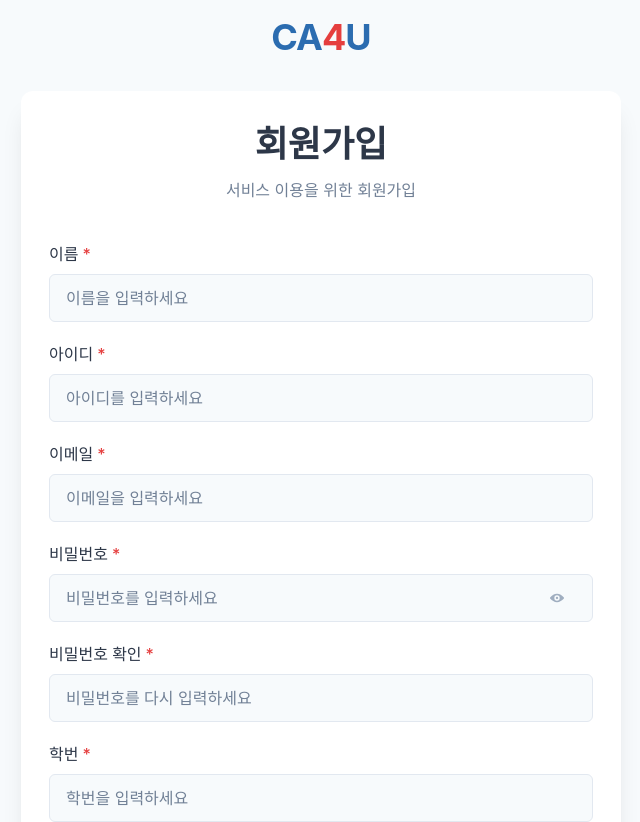
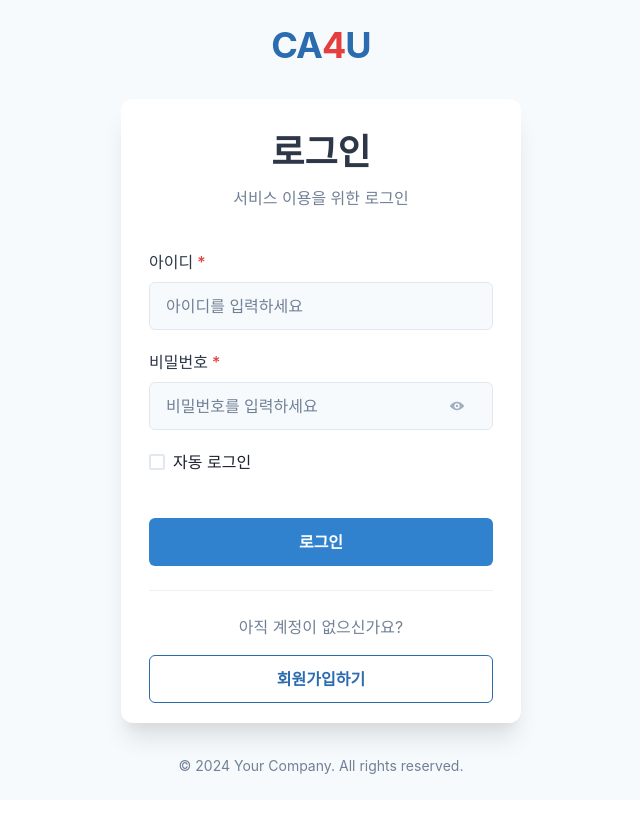
Before and after one commit to CA4U-org/CA4U-Front, a React (Create React App) app: page / in a window 1280 px wide. Shown: the top 822 px of the page, without its empty margins (319-959 px from the left). After the commit the page ends 800 px from the top, so only its background shows below. Built offline with nearby package versions, Linux system fonts and the light colour scheme.

Commit message:
2024-11-02 login form 제작

```diff
--- /dev/null
+++ b/src/components/Auth/LoginForm.jsx
@@ -0,0 +1,220 @@
+import React, { useState } from 'react';
+import {
+  Box,
+  VStack,
+  FormControl,
+  FormLabel,
+  Input,
+  Button,
+  Card,
+  CardBody,
+  CardHeader,
+  Heading,
+  useToast,
+  Text,
+  InputGroup,
+  InputRightElement,
+  IconButton,
+  Divider,
+  Checkbox,
+} from '@chakra-ui/react';
+import { ViewIcon, ViewOffIcon } from '@chakra-ui/icons';
+
+const LoginForm = () => {
+  const toast = useToast();
+  const [showPassword, setShowPassword] = useState(false);
+  const [formData, setFormData] = useState({
+    userId: '',
+    password: '',
+    rememberMe: false,
+  });
+
+  const handleChange = (e) => {
+    const { name, value, type, checked } = e.target;
+    setFormData((prev) => ({
+      ...prev,
+      [name]: type === 'checkbox' ? checked : value,
+    }));
+  };
+
+  const handleSubmit = (e) => {
+    e.preventDefault();
+
+    // 기본 유효성 검사
+    if (!formData.userId || !formData.password) {
+      toast({
+        title: '입력 오류',
+        description: '아이디와 비밀번호를 모두 입력해주세요.',
+        status: 'error',
+        duration: 3000,
+        isClosable: true,
+      });
+      return;
+    }
+
+    console.log('Form submitted:', formData);
+    toast({
+      title: '로그인 성공',
+      description: '환영합니다!',
+      status: 'success',
+      duration: 3000,
+      isClosable: true,
+    });
+  };
+
+  return (
+    <Box
+      p={4}
+      display="flex"
+      flexDirection="column"
+      justifyContent="center"
+      alignItems="center"
+      minHeight="100vh"
+      bg="gray.50"
+    >
+      <Heading mb={8} fontSize="4xl" color="blue.600" letterSpacing="tight">
+        CA
+        <Text as="span" color="red.500">
+          4
+        </Text>
+        U
+      </Heading>
+
+      <Card
+        w="full"
+        maxW="400px"
+        boxShadow="xl"
+        borderRadius="xl"
+        bg="white"
+        px={2}
+      >
+        <CardHeader pt={8} pb={0}>
+          <VStack spacing={3}>
+            <Heading
+              size="xl"
+              textAlign="center"
+              color="gray.700"
+              fontWeight="bold"
+            >
+              로그인
+            </Heading>
+            <Text textAlign="center" color="gray.500" fontSize="md" pb={4}>
+              서비스 이용을 위한 로그인
+            </Text>
+          </VStack>
+        </CardHeader>
+
+        <CardBody pt={6}>
+          <form onSubmit={handleSubmit}>
+            <VStack spacing={5}>
+              {/* 아이디 */}
+              <FormControl isRequired>
+                <FormLabel fontSize="md" color="gray.700" fontWeight="medium">
+                  아이디
+                </FormLabel>
+                <Input
+                  name="userId"
+                  value={formData.userId}
+                  onChange={handleChange}
+                  placeholder="아이디를 입력하세요"
+                  bg="gray.50"
+                  size="lg"
+                  fontSize="md"
+                  focusBorderColor="blue.500"
+                />
+              </FormControl>
+
+              {/* 비밀번호 */}
+              <FormControl isRequired>
+                <FormLabel fontSize="md" color="gray.700" fontWeight="medium">
+                  비밀번호
+                </FormLabel>
+                <InputGroup size="lg">
+                  <Input
+                    name="password"
+                    type={showPassword ? 'text' : 'password'}
+                    value={formData.password}
+                    onChange={handleChange}
+                    placeholder="비밀번호를 입력하세요"
+                    bg="gray.50"
+                    fontSize="md"
+                    focusBorderColor="blue.500"
+                  />
+                  <InputRightElement width="4.5rem">
+                    <IconButton
+                      h="1.75rem"
+                      size="sm"
+                      onClick={() => setShowPassword(!showPassword)}
+                      icon={showPassword ? <ViewOffIcon /> : <ViewIcon />}
+                      variant="ghost"
+                      color="gray.400"
+                      _hover={{ color: 'gray.600' }}
+                    />
+                  </InputRightElement>
+                </InputGroup>
+              </FormControl>
+
+              {/* 자동 로그인 */}
+              <FormControl>
+                <Checkbox
+                  name="rememberMe"
+                  checked={formData.rememberMe}
+                  onChange={handleChange}
+                  colorScheme="blue"
+                  size="md"
+                >
+                  자동 로그인
+                </Checkbox>
+              </FormControl>
+
+              <Button
+                type="submit"
+                colorScheme="blue"
+                width="full"
+                size="lg"
+                fontSize="md"
+                fontWeight="bold"
+                mt={6}
+                py={6}
+                _hover={{
+                  transform: 'translateY(-2px)',
+                  boxShadow: 'lg',
+                }}
+                transition="all 0.2s"
+              >
+                로그인
+              </Button>
+            </VStack>
+          </form>
+
+          <Divider my={6} borderColor="gray.200" />
+
+          <VStack spacing={4}>
+            <Text color="gray.500" fontSize="md">
+              아직 계정이 없으신가요?
+            </Text>
+            <Button
+              variant="outline"
+              colorScheme="blue"
+              width="full"
+              size="lg"
+              fontSize="md"
+              onClick={() => console.log('회원가입 페이지로 이동')}
+              _hover={{
+                bg: 'blue.50',
+              }}
+            >
+              회원가입하기
+            </Button>
+          </VStack>
+        </CardBody>
+      </Card>
+
+      <Text mt={8} color="gray.500" fontSize="sm">
+        © 2024 Your Company. All rights reserved.
+      </Text>
+    </Box>
+  );
+};
+
+export default LoginForm;
--- a/src/index.js
+++ b/src/index.js
@@ -7,14 +7,16 @@ import App from './App';
 import { cauTheme } from './shared/CAUTheme';
 import { ChakraProvider } from '@chakra-ui/react';
 
-import SignupForm from './components/Auth/SignupForm';
+import SignUpForm from './components/Auth/SignUpForm';
+
+import LoginForm from './components/Auth/LoginForm';
 
 const container = document.getElementById('root');
 const root = createRoot(container);
 root.render(
   <React.StrictMode>
     <ChakraProvider theme={cauTheme}>
-      <SignupForm />
+      <LoginForm />
     </ChakraProvider>
   </React.StrictMode>
 );
```
